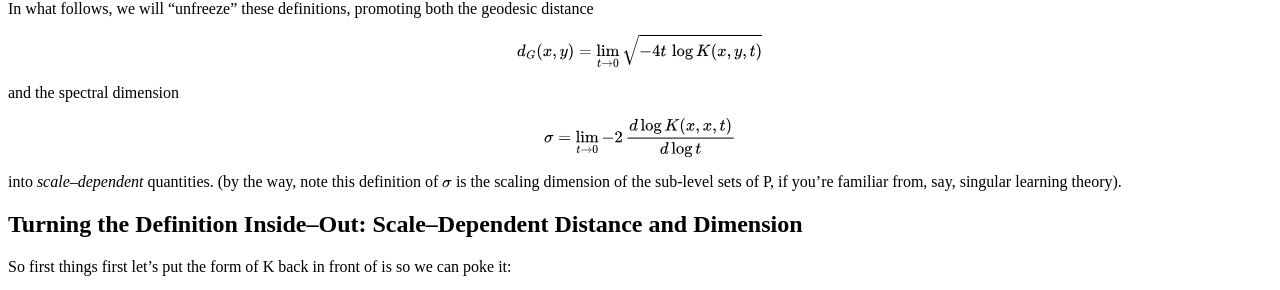
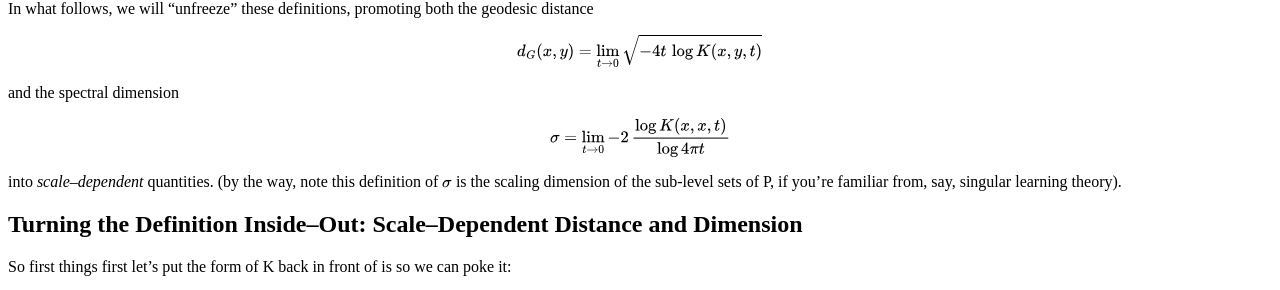
Before and after one commit to CharlesR-W/crw-blog, a Jekyll site: the page built from _posts/2025-08-16-Scalar-Dimension.md.md, in a window 1280 px wide and 900 px high, scrolled down 1451 px. Shown: the part 142-432 px from the top of the window. Built offline with Jekyll 4.4.1, drawn with Linux system fonts in a browser that asks for light colours; our own code applies the rules of GitHub Pages for plain Markdown files.

Commit message:
Update blog from Obsidian

```diff
--- a/_posts/2025-08-16-Scalar-Dimension.md.md
+++ b/_posts/2025-08-16-Scalar-Dimension.md.md
@@ -78,7 +78,7 @@ $$
 and the spectral dimension
 
 $$
-\sigma = \lim_{t\to 0}-2\,\frac{d\log K(x,x,t)}{d\log t}
+\sigma = \lim_{t\to 0}-2\,\frac{\log K(x,x,t)}{\log4\pi t}
 $$
 
 into *scale–dependent* quantities.  (by the way, note this definition of $\sigma$ is the scaling dimension of the sub-level sets of P, if you're familiar from, say, singular learning theory).
```
